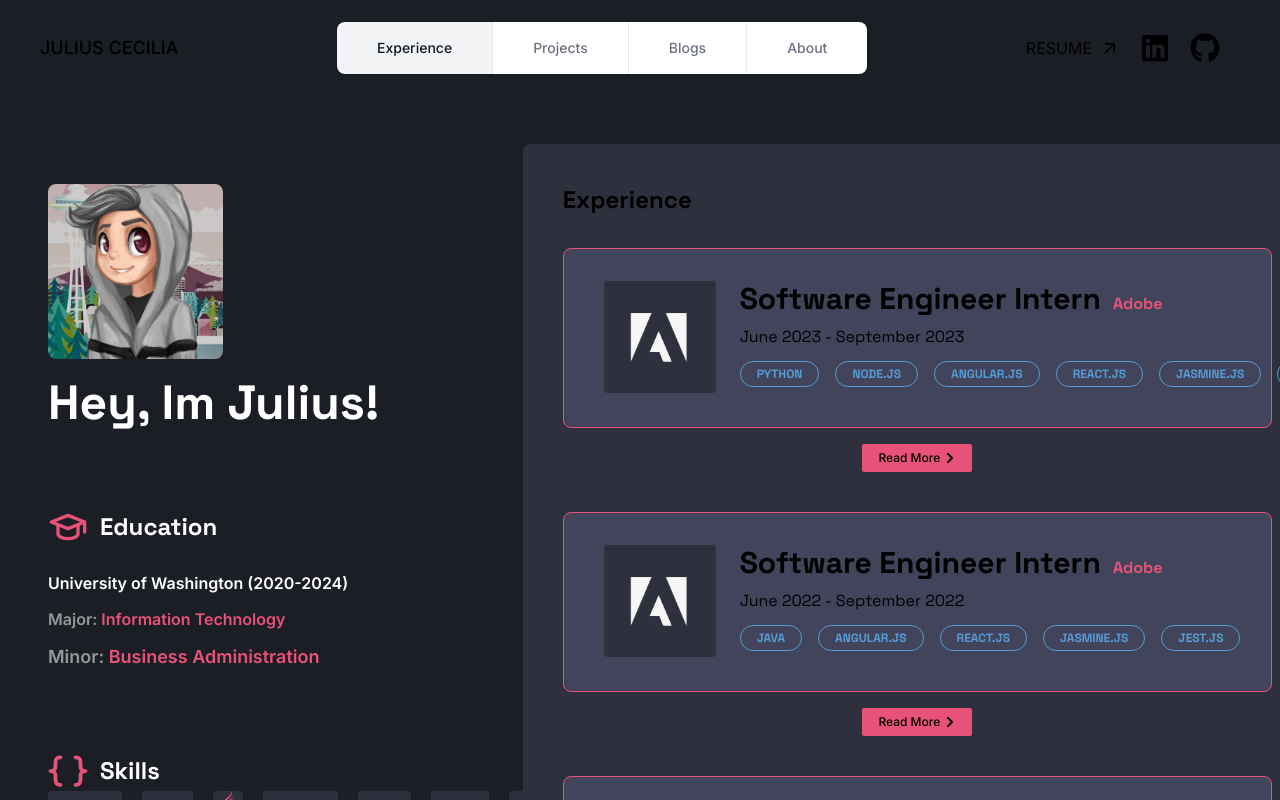
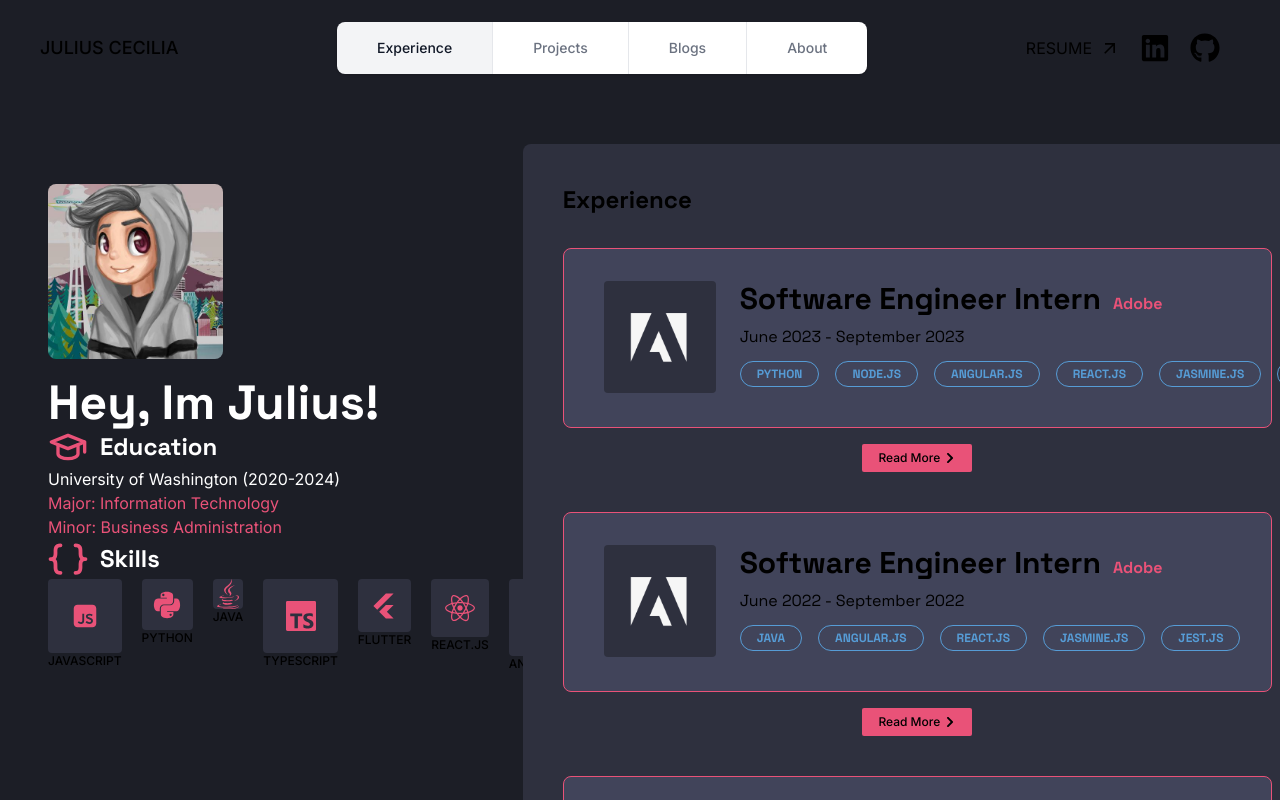
Before and after one commit to juliuscecilia33/portfoliov2, a Next.js app: page / in a window 1280 px wide. Shown: the top 800 px of the page. Built offline with nearby package versions, Linux system fonts and the light colour scheme.

Commit message:
put education in container

```diff
--- a/src/app/page.tsx
+++ b/src/app/page.tsx
@@ -13,6 +13,7 @@ import Navbar from "../components/Navbar";
 
 // Containers
 import Skills from "../containers/Skills";
+import Education from "@/containers/Education";
 
 // Font
 import { Space_Grotesk } from "next/font/google";
@@ -21,12 +22,6 @@ import { Inter } from "next/font/google";
 const spaceGrotesk = Space_Grotesk({
   preload: false,
 });
-const inter = Inter({ subsets: ["latin"] });
-
-// Icons
-import { TbSchool } from "react-icons/tb";
-import { PiBracketsCurlyBold } from "react-icons/pi";
-import { FaReact } from "react-icons/fa";
 
 export default function Home() {
   return (
@@ -46,35 +41,7 @@ export default function Home() {
             className="aspect-square rounded-lg mb-5"
           />
           <h1 className="text-5xl font-bold text-white">Hey, Im Julius!</h1>
-          <div className="mt-20 flex flex-col">
-            <h3
-              className={`flex flex-row items-center font-bold text-2xl text-white ${spaceGrotesk.className}`}
-            >
-              <TbSchool className="text-[#E95278] mr-3" size={40} />
-              Education
-            </h3>
-            <p
-              className={`mt-6 text-md font-semibold text-white ${inter.className}`}
-            >
-              University of Washington (2020-2024)
-            </p>
-            <div className="flex flex-row mt-3">
-              <p
-                className={`text-md font-semibold text-[#E95278] ${inter.className}`}
-              >
-                <span className="text-[#96979A]">Major:</span> Information
-                Technology
-              </p>
-            </div>
-            <div className="flex flex-row mt-3">
-              <p
-                className={`text-lg font-semibold text-[#E95278] ${inter.className}`}
-              >
-                <span className="text-[#96979A]">Minor:</span> Business
-                Administration
-              </p>
-            </div>
-          </div>
+          <Education />
           <Skills />
         </section>
         <section
--- /dev/null
+++ b/src/containers/Education.tsx
@@ -0,0 +1,40 @@
+import { TbSchool } from "react-icons/tb";
+import { Inter } from "next/font/google";
+import { Space_Grotesk } from "next/font/google";
+
+const inter = Inter({ subsets: ["latin"] });
+const spaceGrotesk = Space_Grotesk({
+  preload: false,
+});
+
+const Education = () => {
+  return (
+    <div className="mt-20 flex flex-col">
+      <h3
+        className={`flex flex-row items-center font-bold text-2xl text-white ${spaceGrotesk.className}`}
+      >
+        <TbSchool className="text-[#E95278] mr-3" size={40} />
+        Education
+      </h3>
+      <p className={`mt-6 text-md font-semibold text-white ${inter.className}`}>
+        University of Washington (2020-2024)
+      </p>
+      <div className="flex flex-row mt-3">
+        <p
+          className={`text-md font-semibold text-[#E95278] ${inter.className}`}
+        >
+          <span className="text-[#96979A]">Major:</span> Information Technology
+        </p>
+      </div>
+      <div className="flex flex-row mt-3">
+        <p
+          className={`text-md font-semibold text-[#E95278] ${inter.className}`}
+        >
+          <span className="text-[#96979A]">Minor:</span> Business Administration
+        </p>
+      </div>
+    </div>
+  );
+};
+
+export default Education;
```
